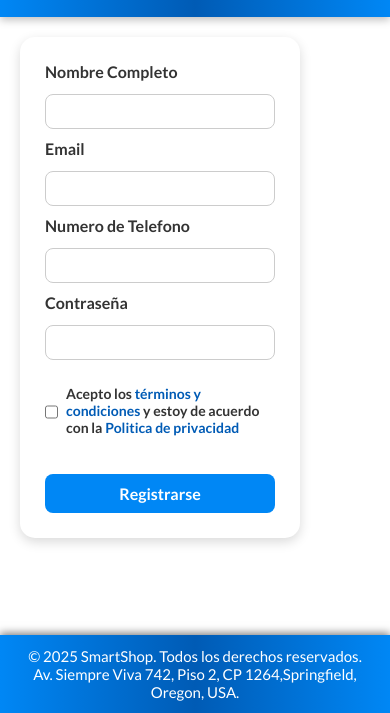
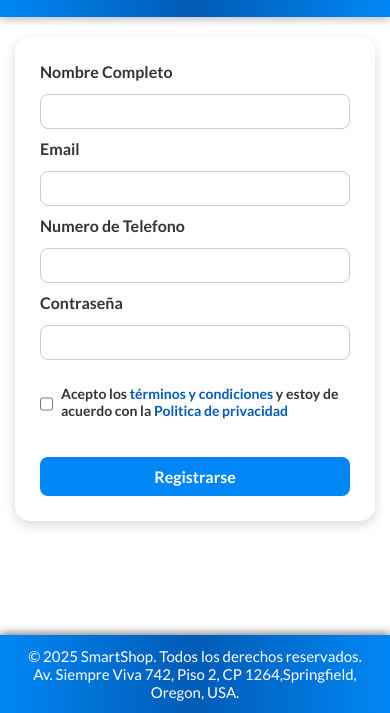
Before and after one commit to RLSAliaz/ShopSmart, a plain HTML site: page register.html in a window 390 px wide. Shown: the part 131-844 px from the top of the page. Drawn offline with Linux system fonts and the light colour scheme; a script that the page names is missing.

Commit message:
mejoras en la hoja de estilos para el registro de usuarios

```diff
--- a/stylesRegister.css
+++ b/stylesRegister.css
@@ -170,25 +170,29 @@ footer {
 
   /* --- Main --- */
   main {
-    padding: 20px;
     width: 100%;
-    max-width: 760px;
-    margin: 0 auto;
+    max-width: 760px;         /* 🔥 evita que se extienda demasiado */
+    margin: 0 auto;           /* 🔥 centra TODO el contenido del main */
+    display: flex;
+    flex-direction: column;
+    align-items: center;      /* 🔥 centra horizontalmente */
     justify-content: flex-start;
-  }
+    padding: 20px 15px;
+    box-sizing: border-box;
+}
 
-  #register-form {
-    width: 80%;         /* más ancho en landscape */
-    max-width: 400px;
-    margin-top: 0;
+#register-form {
+    width: 100%;              /* 🔥 siempre ocupa el espacio disponible del main */
+    max-width: 380px;         /* 🔥 mantiene un tamaño elegante */
+    margin: 0 auto;           /* 🔥 centra el formulario dentro del main */
     padding: 25px;
     position: static;
-  }
+}
 
-  /* --- Footer --- */
-  footer {
+
+/* --- Footer --- */
+footer {
     height: auto;
     padding: 12px;
     font-size: 15px;
   }
-}
```
